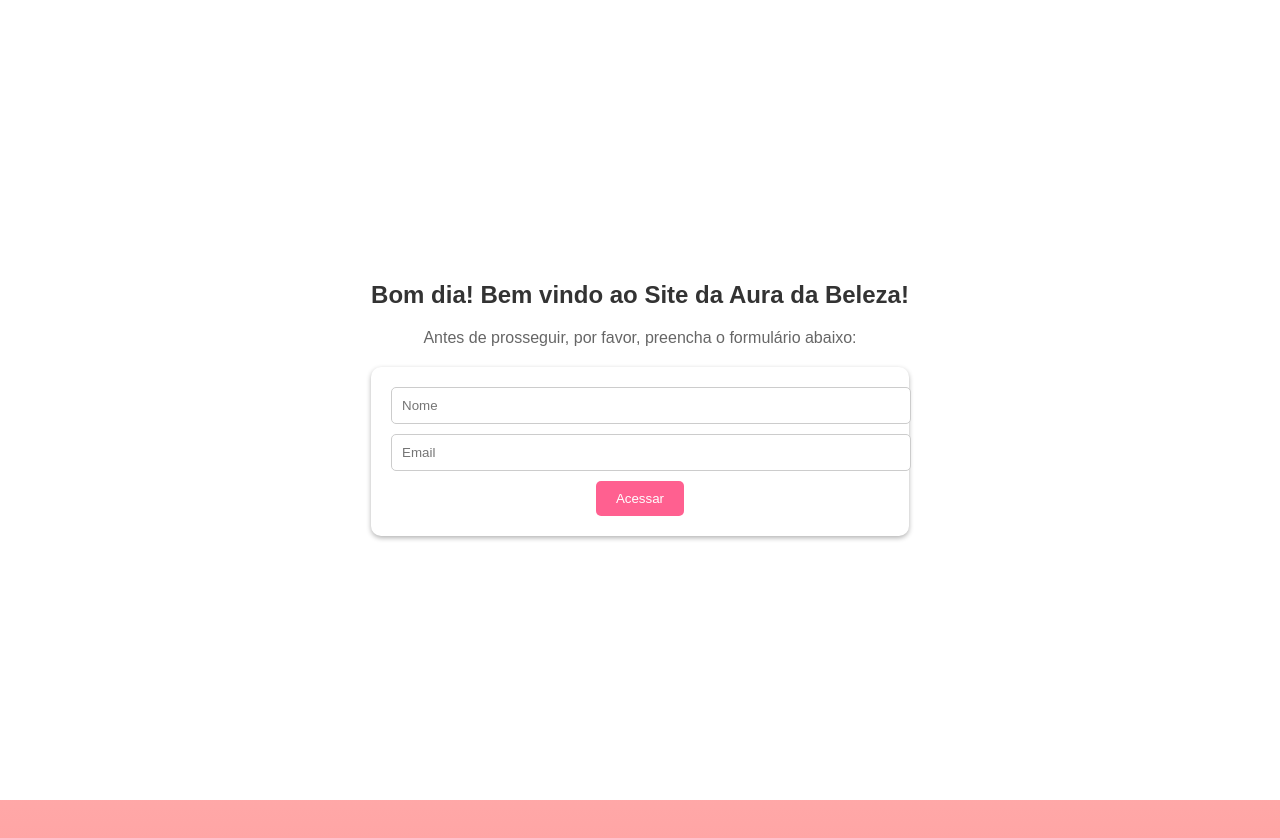
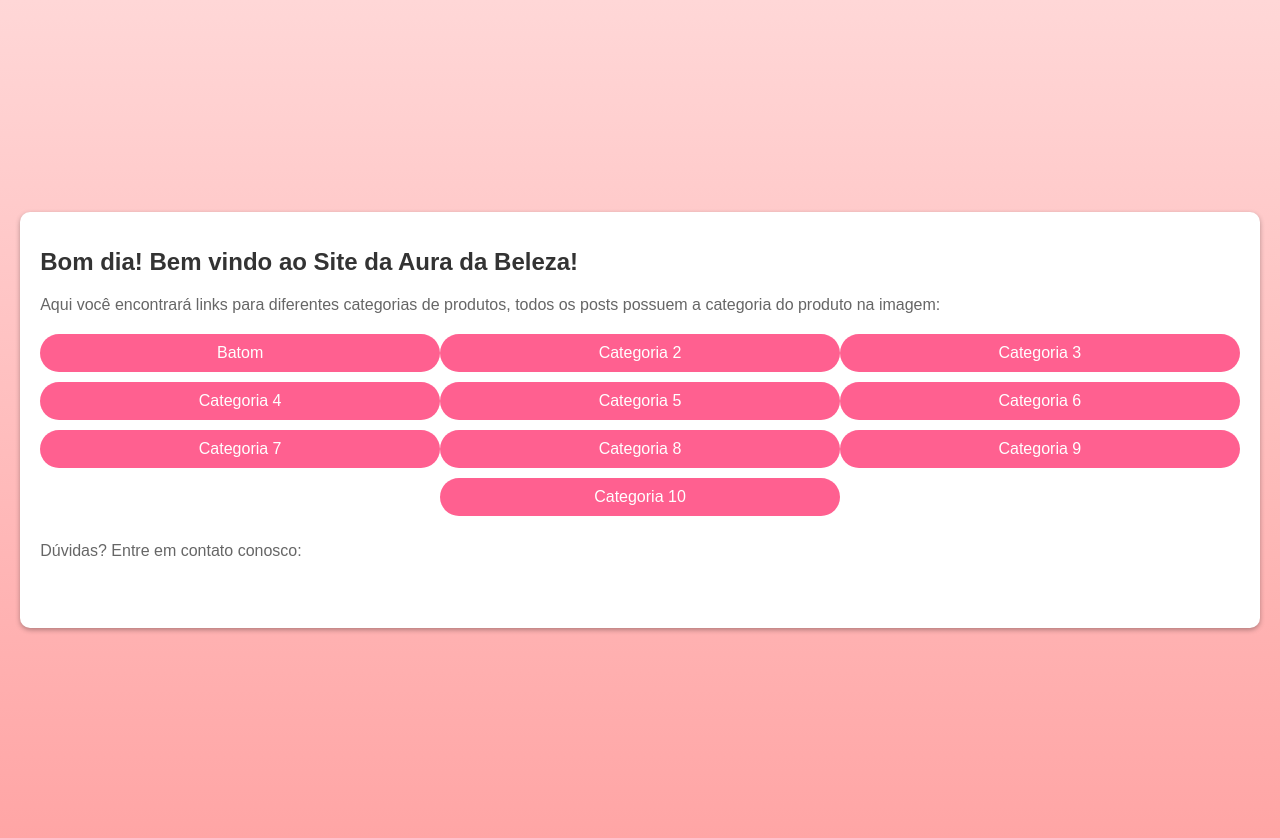
Before and after one commit to Br0oker/aura-da-beleza, a plain HTML site: page index.html in a window 1280 px wide. Drawn offline with Linux system fonts and the light colour scheme.

Commit message:
Update index.html

```diff
--- a/index.html
+++ b/index.html
@@ -173,18 +173,8 @@
     </style>
 </head>
 <body>
-    <!-- Tela de entrada -->
-    <div class="splash-screen">
-        <div class="splash-content">
-            <h1>Bem-vindo ao Site da Aura da Beleza!</h1>
-            <p>Antes de prosseguir, por favor, preencha o formulário abaixo:</p>
-            <form>
-                <input type="text" placeholder="Nome" required>
-                <input type="email" placeholder="Email" required>
-                <button type="submit">Acessar</button>
-            </form>
-        </div>
-    </div>
+
+    <form action="processar_formulario.php" method="post">
 
     <!-- Restante do conteúdo -->
     <div id="conteudo">
```
